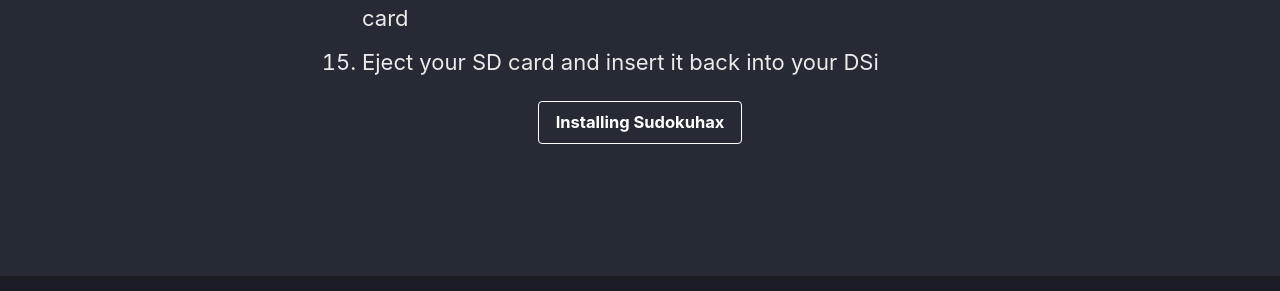
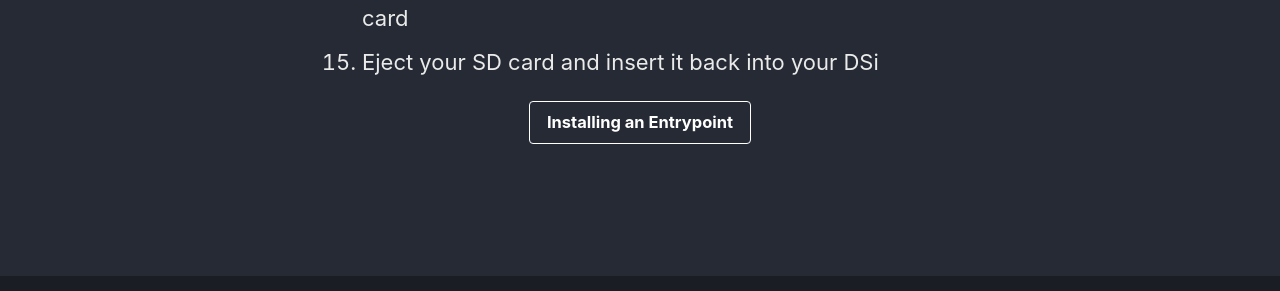
Before and after one commit to emiyl/dsi.cfw.guide-archive, a Jekyll site: the page built from guide/preparing-your-sd-card.md, in a window 1280 px wide and 900 px high, scrolled down 1676 px. Shown: the part 491-782 px from the top of the window. Built offline with Jekyll 4.4.1, drawn with Linux system fonts in a browser that asks for light colours; nearby versions of some CDN libraries.

Commit message:
Point to generic entrypoint page

```diff
--- a/guide/preparing-your-sd-card.md
+++ b/guide/preparing-your-sd-card.md
@@ -39,5 +39,5 @@
 15. Eject your SD card and insert it back into your DSi
 
 
-[Installing Sudokuhax](/guide/installing-sudokuhax){: .btn .btn--light-outline}
+[Installing an Entrypoint](/guide/installing-an-entrypoint){: .btn .btn--light-outline}
 {: style="text-align: center;"}
```
Also changed, not shown: 2 other files.
